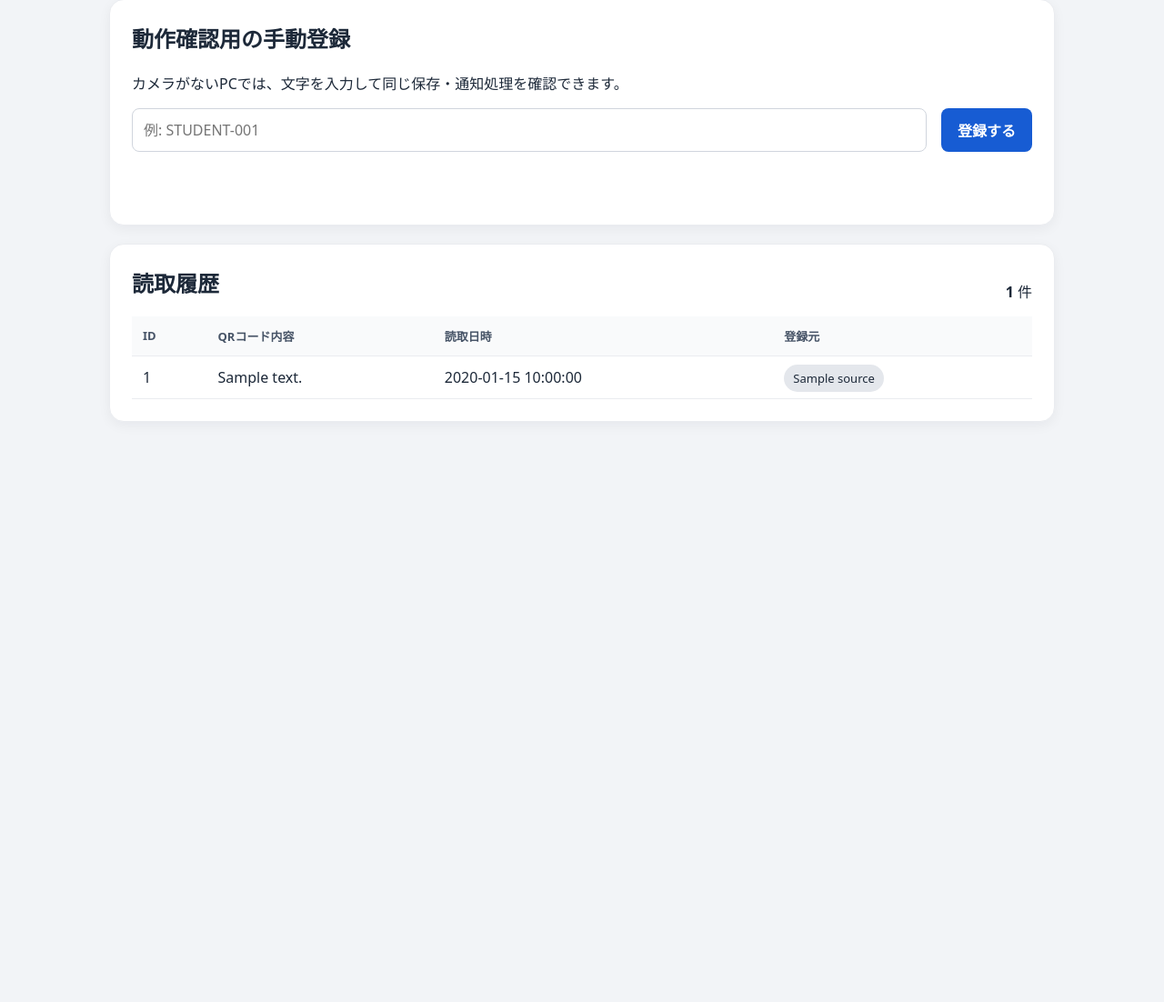
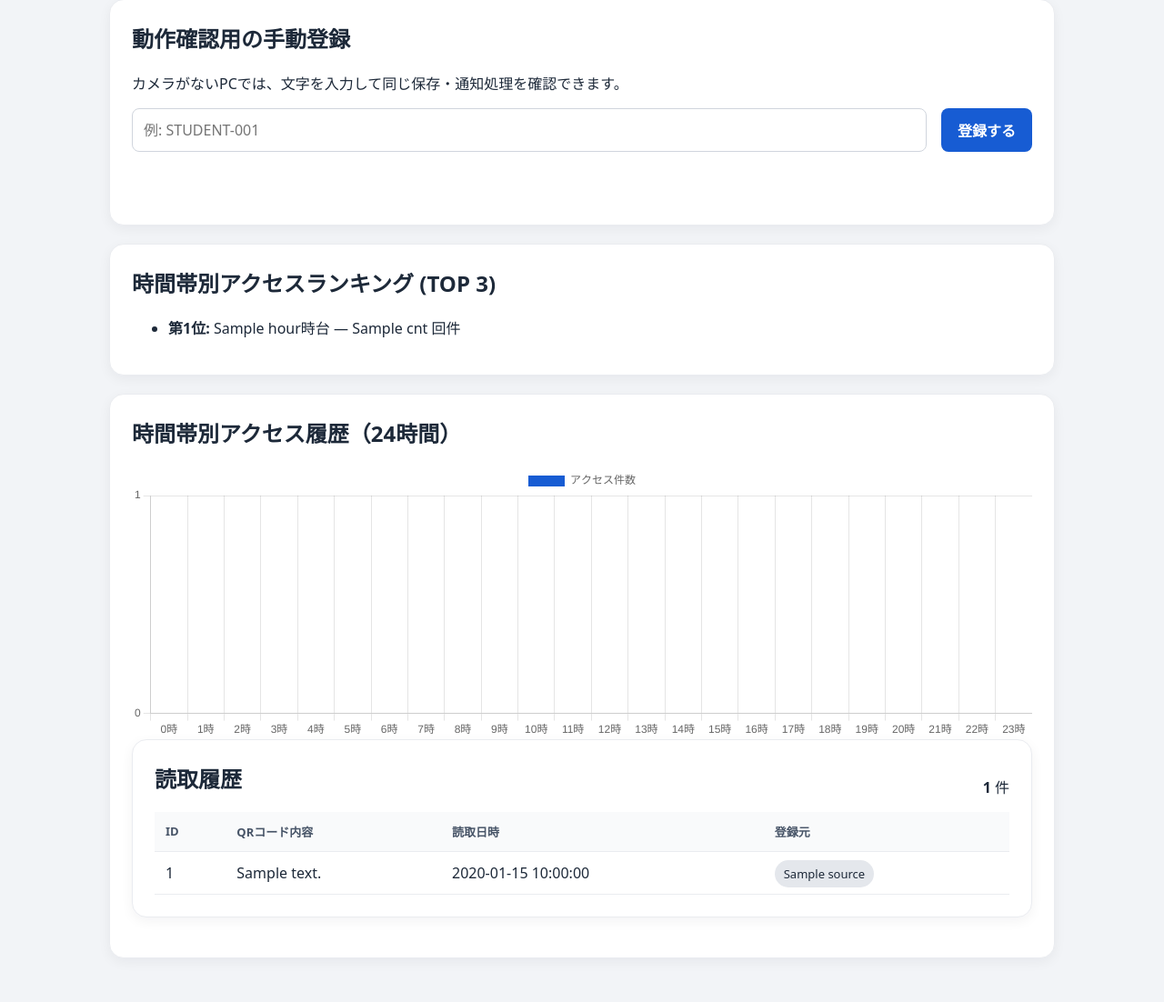
Before and after one commit to ruwseid/MSR-2026-Internship_GW-QRcode, a Python web app: template app/templates/index.html in a window 1280 px wide. Shown: the part 247-1349 px from the top of the page at 91% size. Before the commit the page ends 710 px from the top, so only its background shows below. Run offline with Jinja, Linux system fonts and the light colour scheme; the template is opened without the code that fills it: most values are stand-ins (such as "Sample title", 1, 10 or a date in 2020).

Commit message:
mainと画面を修正

```diff
--- a/app/templates/index.html
+++ b/app/templates/index.html
@@ -1,11 +1,14 @@
 <!doctype html>
 <html lang="ja">
+
 <head>
   <meta charset="utf-8">
   <meta name="viewport" content="width=device-width, initial-scale=1">
   <title>QRコード受付</title>
   <link rel="stylesheet" href="{{ url_for('static', path='/style.css') }}">
+  <script src="https://cdn.jsdelivr.net/npm/chart.js"></script>
 </head>
+
 <body>
   <main class="container">
     <header>
@@ -27,6 +30,25 @@
       <p id="form-message" aria-live="polite"></p>
     </section>
 
+    <!-- ★ 追記: 4-1. ランキング表示カード -->
+    <section class="card">
+      <h2>時間帯別アクセスランキング (TOP 3)</h2>
+      <ul>
+        {% for hour, cnt in top_hours %}
+        <li><strong>第{{ loop.index }}位:</strong> {{ hour }}時台 — {{ cnt }} 回件</li>
+        {% else %}
+        <li>まだデータがありません。</li>
+        {% endfor %}
+      </ul>
+    </section>
+
+    <!-- ★ 追記: 4-2. グラフ表示カード -->
+    <section class="card">
+      <h2>時間帯別アクセス履歴（24時間）</h2>
+      <div style="position: relative; height: 300px; width: 100%;">
+        <canvas id="hourlyChart"></canvas>
+      </div>
+
       <section class="card">
         <div class="table-heading">
           <h2>読取履歴</h2>
@@ -34,7 +56,14 @@
         </div>
         <div class="table-wrap">
           <table>
-          <thead><tr><th>ID</th><th>QRコード内容</th><th>読取日時</th><th>登録元</th></tr></thead>
+            <thead>
+              <tr>
+                <th>ID</th>
+                <th>QRコード内容</th>
+                <th>読取日時</th>
+                <th>登録元</th>
+              </tr>
+            </thead>
             <tbody id="record-body">
               {% for record in records %}
               <tr>
@@ -44,13 +73,42 @@
                 <td><span class="source">{{ record.source }}</span></td>
               </tr>
               {% else %}
-            <tr id="empty-row"><td colspan="4">まだ読取データがありません。</td></tr>
+              <tr id="empty-row">
+                <td colspan="4">まだ読取データがありません。</td>
+              </tr>
               {% endfor %}
             </tbody>
           </table>
         </div>
       </section>
   </main>
+  <script>
+    // 引用符 "" で囲むことでJavaScriptの文法エラーを回避します
+    const hourlyData = JSON.parse('{{ hourly_history | tojson }}');
+    const labels = Array.from({ length: 24 }, (_, i) => `${i}時`);
+
+    const ctx = document.getElementById('hourlyChart').getContext('2d');
+    new Chart(ctx, {
+      type: 'bar',
+      data: {
+        labels: labels,
+        datasets: [{
+          label: 'アクセス件数',
+          data: hourlyData,
+          backgroundColor: '#175cd3',
+          borderRadius: 4,
+        }]
+      },
+      options: {
+        responsive: true,
+        maintainAspectRatio: false,
+        scales: {
+          y: { beginAtZero: true, ticks: { precision: 0 } }
+        }
+      }
+    });
+  </script>
   <script src="{{ url_for('static', path='/app.js') }}"></script>
 </body>
+
 </html>
```
Also changed, not shown: app/main.py (+20 -0 lines). Lines whose indentation alone changed are shown as unchanged.
